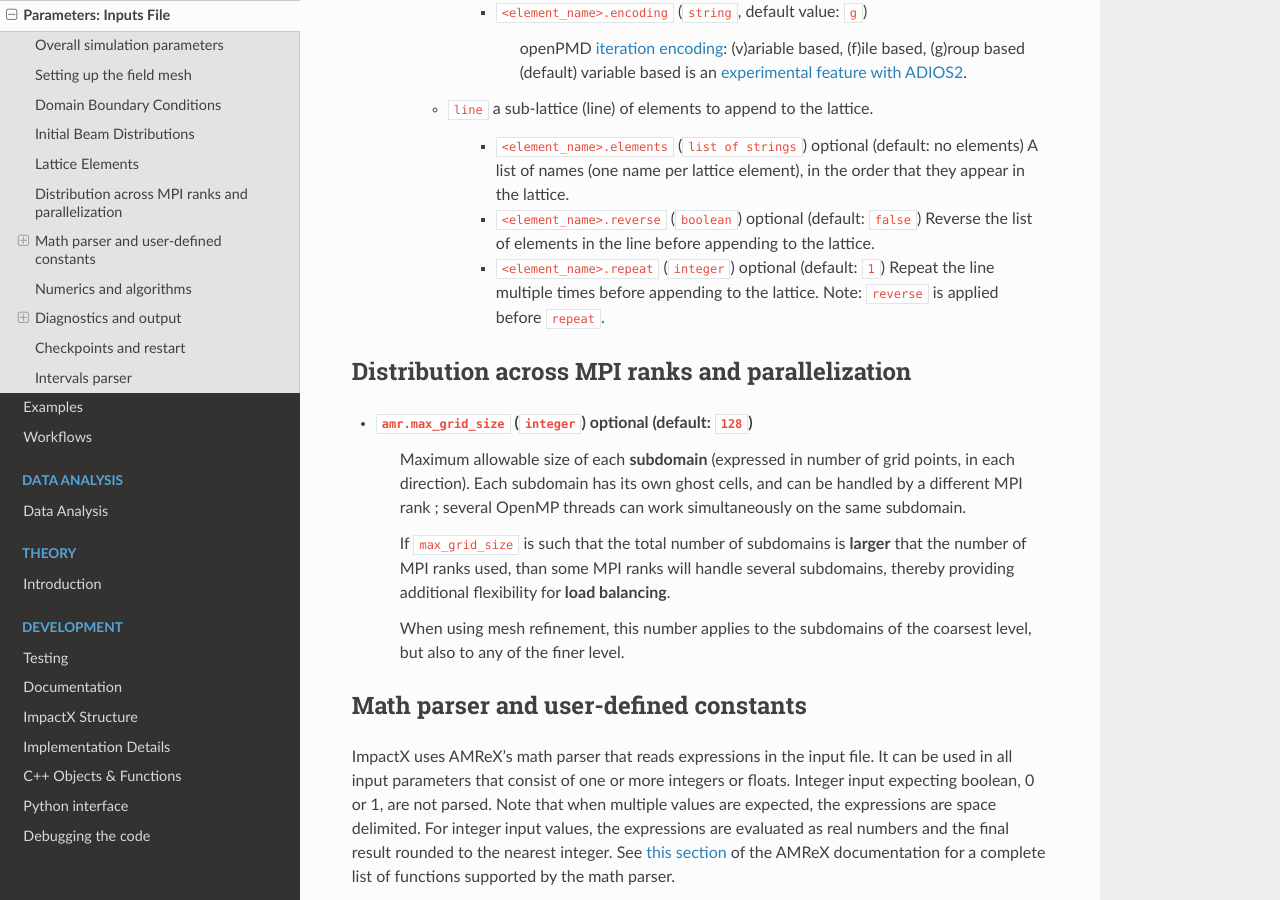
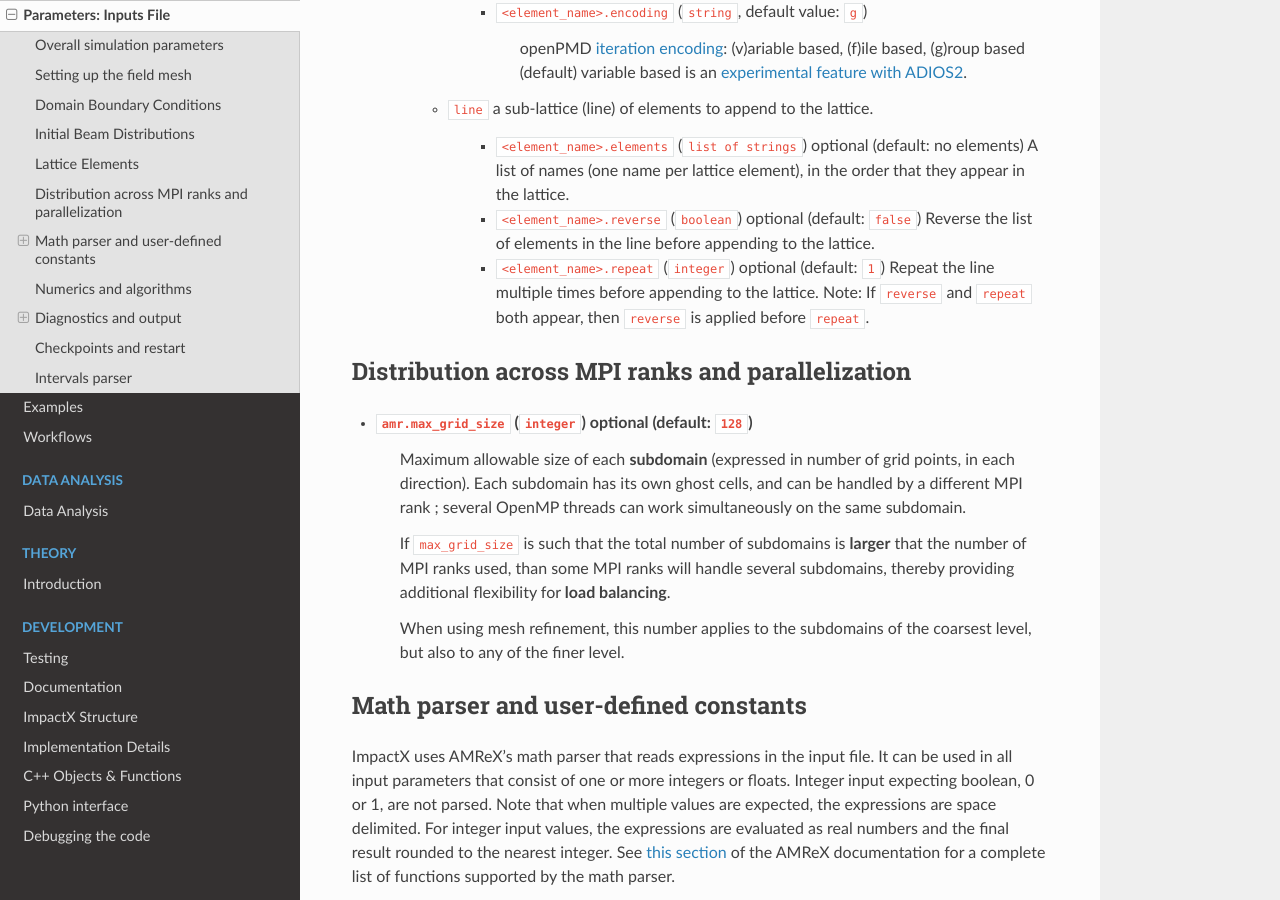
Before and after one commit to ECP-WarpX/impactx, a Sphinx documentation site: the page built from docs/source/usage/parameters.rst, in a window 1280 px wide and 900 px high, scrolled down 10458 px. Built offline with Sphinx 7.4.7 and the Read the Docs theme 2.0.0, drawn with Linux system fonts in a browser that asks for light colours; pages that are not in the unit, such as notebooks, are missing from menus.

Commit message:
Improve Docs
Co-authored-by: Chad Mitchell <46825199+cemitch99@users.noreply.github.com>

```diff
--- a/docs/source/usage/parameters.rst
+++ b/docs/source/usage/parameters.rst
@@ -462,7 +462,7 @@ Lattice Elements
 
             * ``<element_name>.repeat`` (``integer``) optional (default: ``1``)
               Repeat the line multiple times before appending to the lattice.
-              Note: ``reverse`` is applied before ``repeat``.
+              Note: If ``reverse`` and ``repeat`` both appear, then ``reverse`` is applied before ``repeat``.
 
 
 .. _running-cpp-parameters-parallelization:
```
